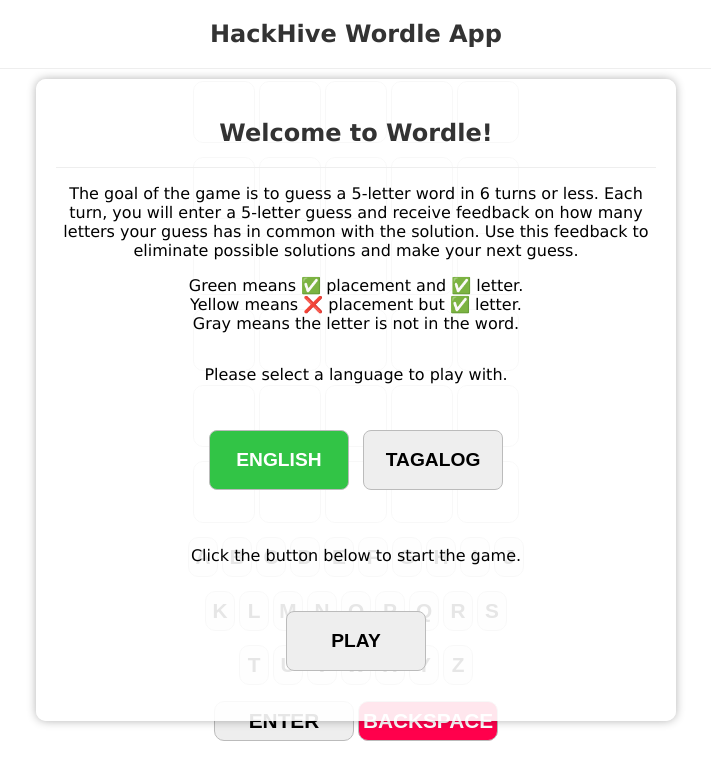
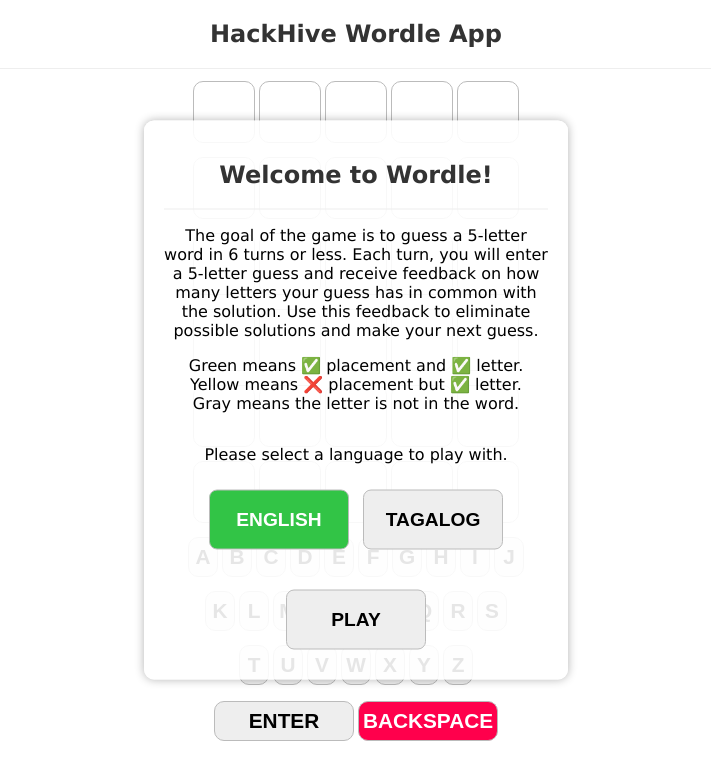
Before and after one commit to markuskusxyren/wordle, a React (Create React App) app: page / in a window 1280 px wide. Shown: the top 780 px of the page, without its empty margins (284-995 px from the left). Built offline with nearby package versions, Linux system fonts and the light colour scheme.

Commit message:
fix css and instructions

```diff
--- a/src/components/Wordle.js
+++ b/src/components/Wordle.js
@@ -83,7 +83,6 @@ export default function Wordle({ solution, currentDict, setCurrentDict }) {
                 </button>
               </div>
             </div>
-            <p>Click the button below to start the game.</p>
           </div>
           <button
             className="continue-btn"
--- a/src/index.css
+++ b/src/index.css
@@ -206,7 +206,7 @@ h1 {
 .instructions-modal {
   background: rgba(255, 255, 255, 0.9);
   position: fixed;
-  width: 80%;
+  width: 30%;
   max-width: 600px;
   height: auto;
   top: 50%;
@@ -292,7 +292,7 @@ h1 {
   font-weight: bold;
   cursor: pointer;
   transition: background-color 0.3s ease-in;
-  margin: 30px auto;
+  margin: 10px auto;
   border-radius: 8px;
 }
 
@@ -314,7 +314,7 @@ h1 {
   font-weight: bold;
   cursor: pointer;
   transition: background-color 0.3s ease-in;
-  margin: 30px auto;
+  margin: 10px auto;
   border-radius: 8px;
 }
 
```
